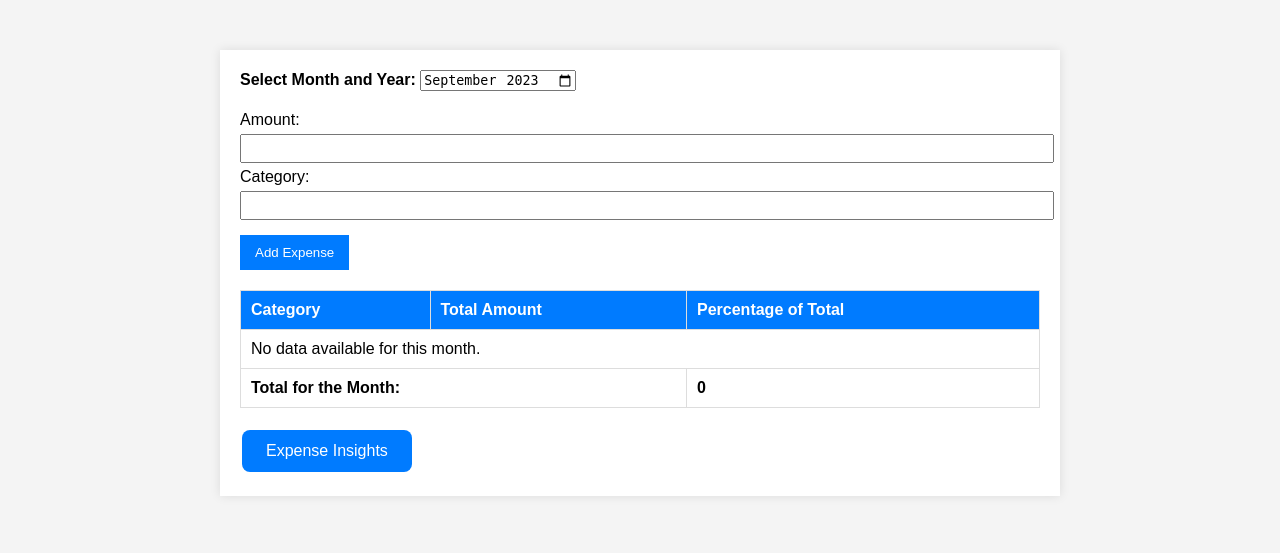
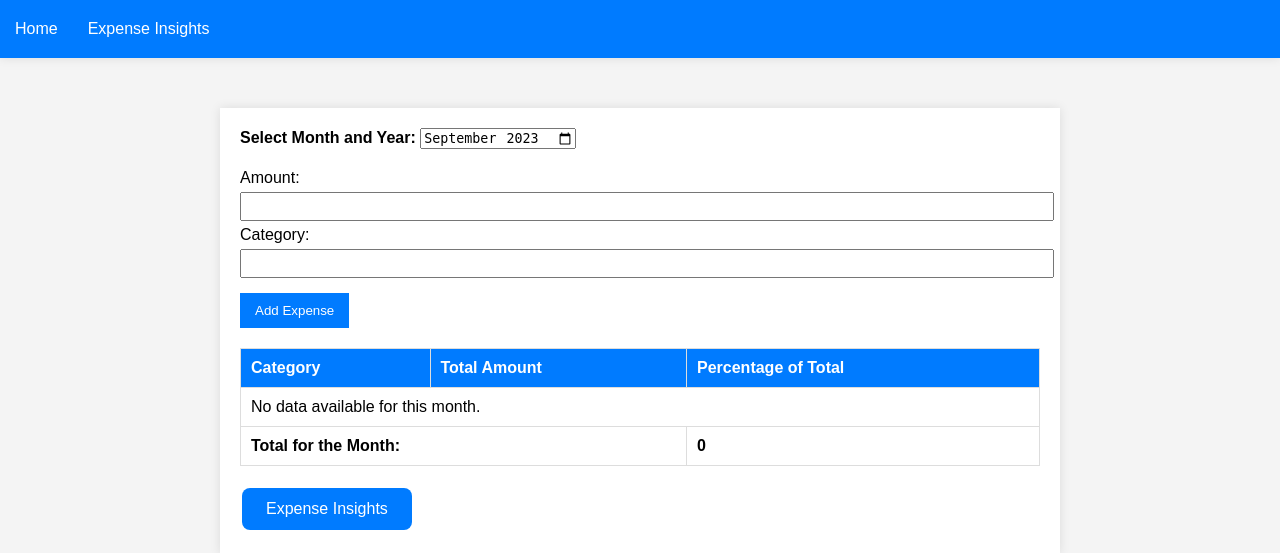
Before and after one commit to YukioRivera/expenseTracker, a Flask app: page / in a window 1280 px wide. Shown: the top 553 px of the page. Run offline with Flask 2, Linux system fonts and the light colour scheme; data that the repository does not hold is empty.

Commit message:
working on css but main functionality done and added nav bar going to work on opening ip to public so kirra can access it

```diff
--- a/app/static/css/styles.css
+++ b/app/static/css/styles.css
@@ -1,3 +1,27 @@
+/* Navbar Styles */
+.navbar {
+    background-color: #007BFF; /* Primary blue color */
+    overflow: hidden;
+    padding: 10px 0;
+    box-shadow: 0 0 10px rgba(0, 0, 0, 0.1);
+    margin-bottom: 20px;
+}
+
+.navbar a {
+    float: left;
+    display: block;
+    color: white;
+    text-align: center;
+    padding: 10px 15px;
+    text-decoration: none;
+    transition: background-color 0.3s ease;
+}
+
+.navbar a:hover {
+    background-color: #0056b3; /* Darker blue on hover */
+}
+
+
 /* General Styles */
 body {
     font-family: Arial, sans-serif;
--- a/app/templates/base.html
+++ b/app/templates/base.html
@@ -8,6 +8,11 @@
     <link rel="stylesheet" href="{{ url_for('static', filename='css/styles.css') }}">
 </head>
 <body>
+
+<div class="navbar">
+    <a href="{{ url_for('main.home') }}">Home</a>
+    <a href="{{ url_for('main.expense_insights') }}">Expense Insights</a>
+</div>
 
 <div class="container">
     <!-- Flash Messages -->
@@ -27,6 +32,5 @@
 
 <script src="{{ url_for('static', filename='js/javascript.js') }}"></script>
 
-
 </body>
 </html>
```
